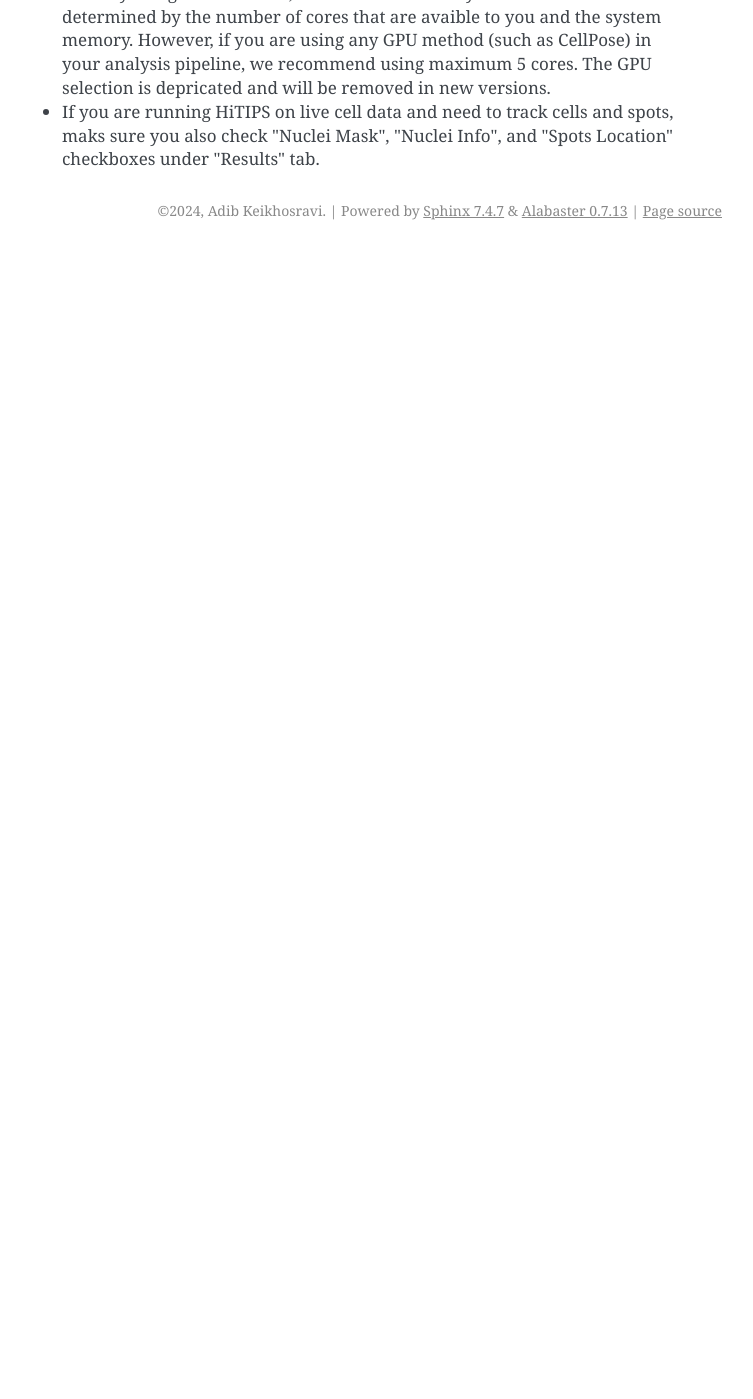
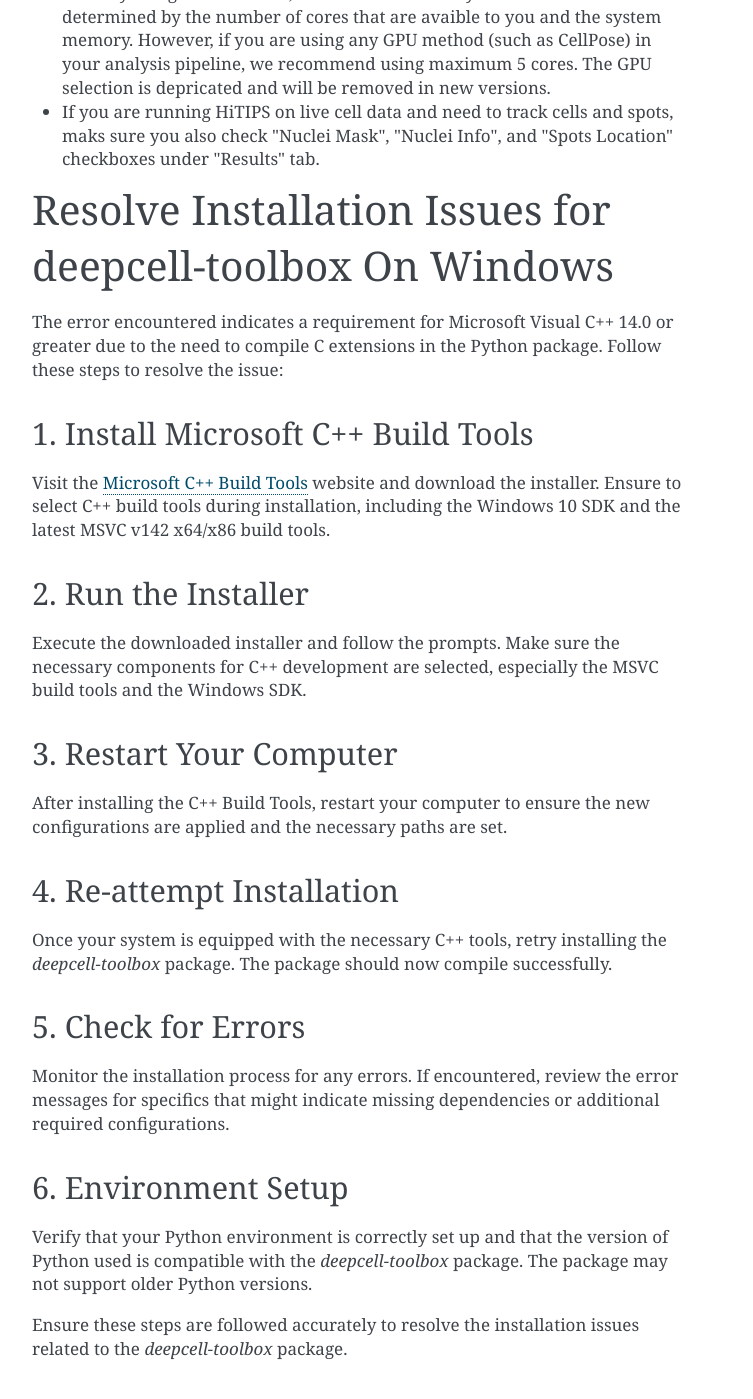
Before and after one commit to CBIIT/HiTIPS, a Sphinx documentation site: the page built from docs/troubleshooting.rst, in a window 1280 px wide and 1400 px high, scrolled down 858 px. Shown: the whole window, without its empty margins (388-1141 px from the left). Built offline with Sphinx 7.4.7, drawn with Linux system fonts in a browser that asks for light colours; before the commit the page ends 1108 px from its top, so only the background shows below that; some of the changed text lies outside the part shown.

Commit message:
Update troubleshooting.rst

```diff
--- a/docs/troubleshooting.rst
+++ b/docs/troubleshooting.rst
@@ -31,3 +31,41 @@
 - If you are running HiTIPs in parallel mode, under "Available Resources" tab, select the number of CPU cores you would like to use for your analysis. If you are only using CPU methods, the number of cores you can use will be determined by the number of cores that are avaible to you and the system memory. However, if you are using any GPU method (such as CellPose) in your analysis pipeline, we recommend using maximum 5 cores. The GPU selection is depricated and will be removed in new versions.
 
 - If you are running HiTIPS on live cell data and need to track cells and spots, maks sure you also check "Nuclei Mask", "Nuclei Info", and "Spots Location" checkboxes under "Results" tab.
+
+
+Resolve Installation Issues for deepcell-toolbox On Windows
+===========================================================
+
+The error encountered indicates a requirement for Microsoft Visual C++ 14.0 or greater due to the need to compile C extensions in the Python package. Follow these steps to resolve the issue:
+
+1. Install Microsoft C++ Build Tools
+------------------------------------
+
+Visit the `Microsoft C++ Build Tools <https://visualstudio.microsoft.com/visual-cpp-build-tools/>`_ website and download the installer. Ensure to select C++ build tools during installation, including the Windows 10 SDK and the latest MSVC v142 x64/x86 build tools.
+
+2. Run the Installer
+--------------------
+
+Execute the downloaded installer and follow the prompts. Make sure the necessary components for C++ development are selected, especially the MSVC build tools and the Windows SDK.
+
+3. Restart Your Computer
+------------------------
+
+After installing the C++ Build Tools, restart your computer to ensure the new configurations are applied and the necessary paths are set.
+
+4. Re-attempt Installation
+--------------------------
+
+Once your system is equipped with the necessary C++ tools, retry installing the `deepcell-toolbox` package. The package should now compile successfully.
+
+5. Check for Errors
+-------------------
+
+Monitor the installation process for any errors. If encountered, review the error messages for specifics that might indicate missing dependencies or additional required configurations.
+
+6. Environment Setup
+--------------------
+
+Verify that your Python environment is correctly set up and that the version of Python used is compatible with the `deepcell-toolbox` package. The package may not support older Python versions.
+
+Ensure these steps are followed accurately to resolve the installation issues related to the `deepcell-toolbox` package.
```
